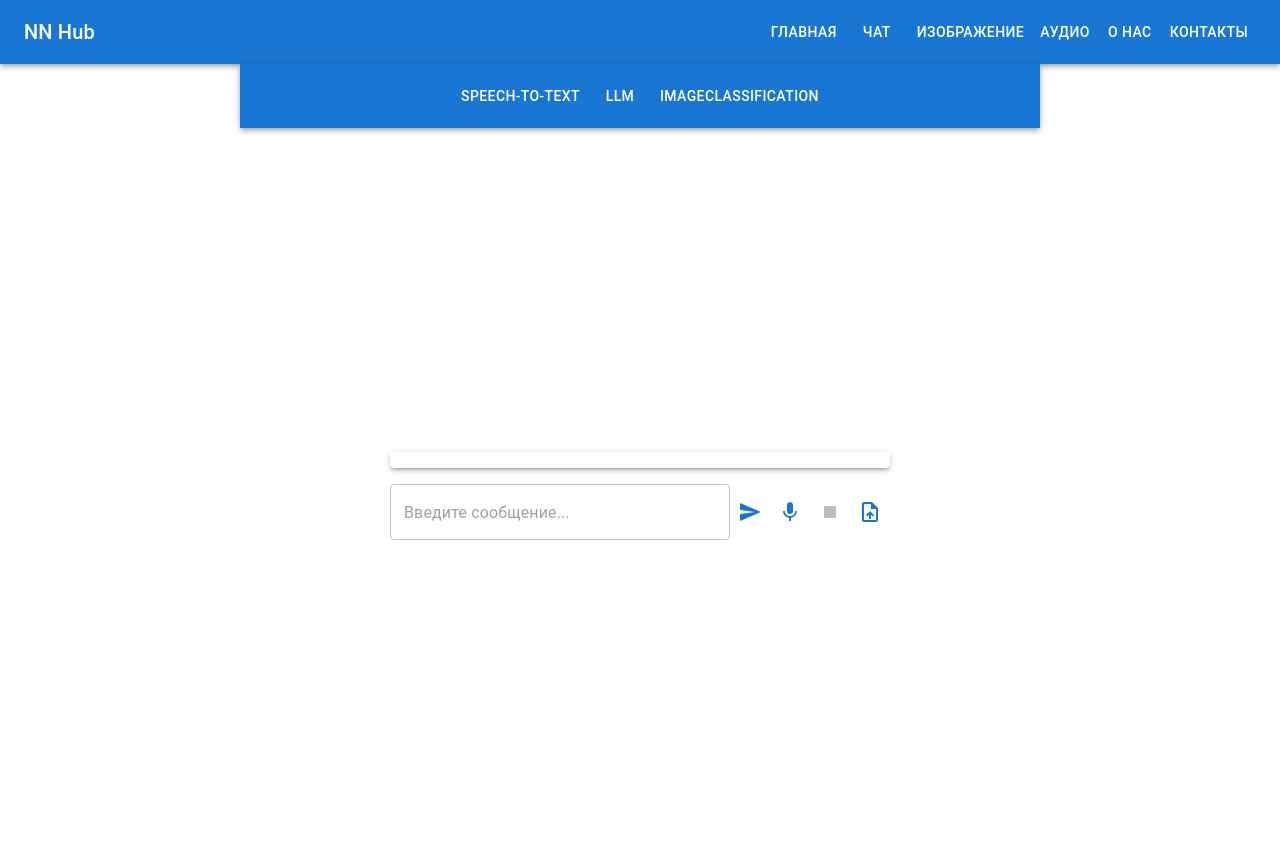
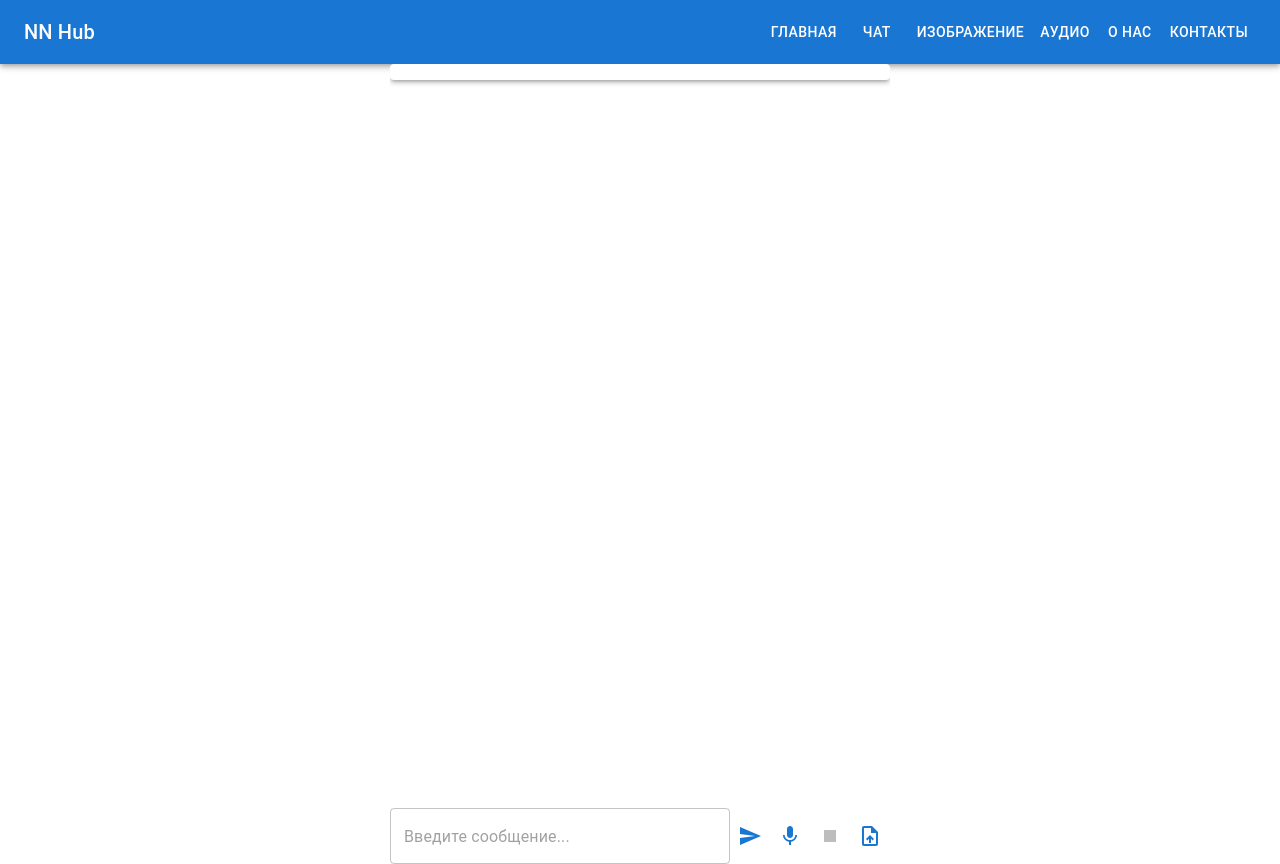
Before and after one commit to WEBITMO/Project, a React (Create React App) app: page /chat in a window 1280 px wide. Built offline with nearby package versions, Linux system fonts and the light colour scheme.

Commit message:
убрал ненужные кнопки

```diff
--- a/src/components/ChatPage.js
+++ b/src/components/ChatPage.js
@@ -4,9 +4,6 @@ import MicIcon from '@mui/icons-material/Mic';
 import StopIcon from '@mui/icons-material/Stop';
 import UploadFileIcon from '@mui/icons-material/UploadFile';
 import SendIcon from '@mui/icons-material/Send';
-import Toolbar from "@mui/material/Toolbar";
-import Button from "@mui/material/Button";
-import AppBar from "@mui/material/AppBar";
 const ChatPage = () => {
     const [messages, setMessages] = useState([]);
     const [input, setInput] = useState('');
@@ -52,18 +49,8 @@ const ChatPage = () => {
 
     return (
       <Box display="flex" flexDirection="column" height="100vh">
-        <Box sx={{ maxWidth: 800, width: '100%', margin: 'auto' }}>
-          <AppBar position="static">
-            <Toolbar style={{ justifyContent: 'center' }}>
-              <Button color="inherit">Speech-To-Text</Button>
-              <Button color="inherit">LLM</Button>
-              <Button color="inherit">ImageClassification</Button>
-            </Toolbar>
-          </AppBar>
-        </Box>
-        <Box display="flex" flexDirection="column" justifyContent="center" alignItems="center" flexGrow={1}>
-          <Box sx={{ maxWidth: 500, width: '100%', margin: 'auto' }}>
-            <Paper elevation={3} sx={{ maxHeight: 'calc(100vh - 128px)', overflow: 'auto', mb: 2 }}>
+        <Box sx={{ flexGrow: 1, overflow: 'auto', maxWidth: 500, width: '100%', mx: 'auto' }}>
+          <Paper elevation={3} sx={{ maxHeight: 'calc(100vh - 180px)', overflow: 'auto', mb: 2 }}>
             <List>
               {messages.map((msg, index) => (
                 <ListItem key={index}>
@@ -72,6 +59,9 @@ const ChatPage = () => {
               ))}
             </List>
           </Paper>
+        </Box>
+
+        <Box sx={{ maxWidth: 500, width: '100%', mx: 'auto' }}>
           <Box display="flex" alignItems="center">
             <TextField
               fullWidth
@@ -106,7 +96,6 @@ const ChatPage = () => {
           </Box>
         </Box>
       </Box>
-      </Box>
     );
 };
 
```
Lines whose indentation alone changed are shown as unchanged.
